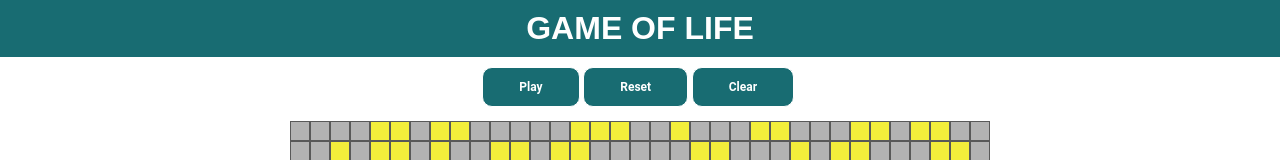
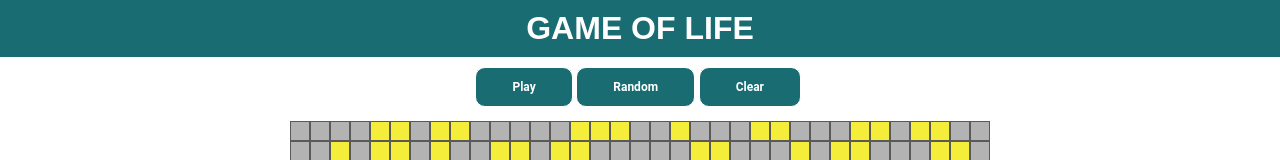
Before and after one commit to Gregfanyan/game-of-life, a React (Create React App) app: page / in a window 1280 px wide. Shown: the top 160 px of the page. Built offline with nearby package versions, Linux system fonts and the light colour scheme.

Commit message:
📝 updated readme.md

```diff
--- a/src/components/PlayerControls/index.tsx
+++ b/src/components/PlayerControls/index.tsx
@@ -36,7 +36,7 @@ const PlayerControls: FunctionComponent<{
       >
         {startButtonTitle}
       </button>
-      <button onClick={() => setGrid(randomGrid())}>Reset</button>
+      <button onClick={() => setGrid(randomGrid())}>Random</button>
       <button
         onClick={() => {
           setIsStart(false);
```
Also changed, not shown: 1 other file (tests, documents, lock files or other folders).
